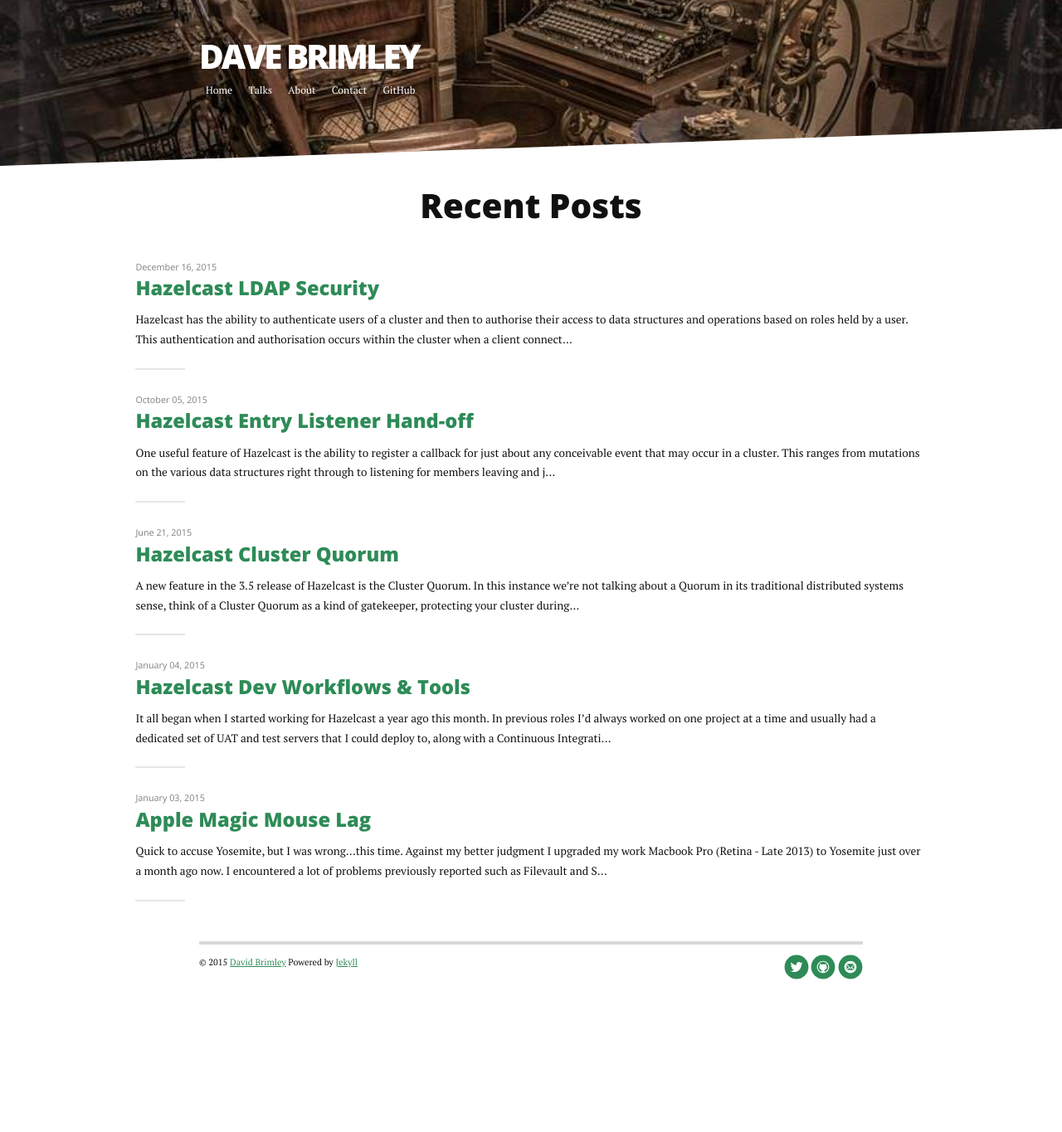
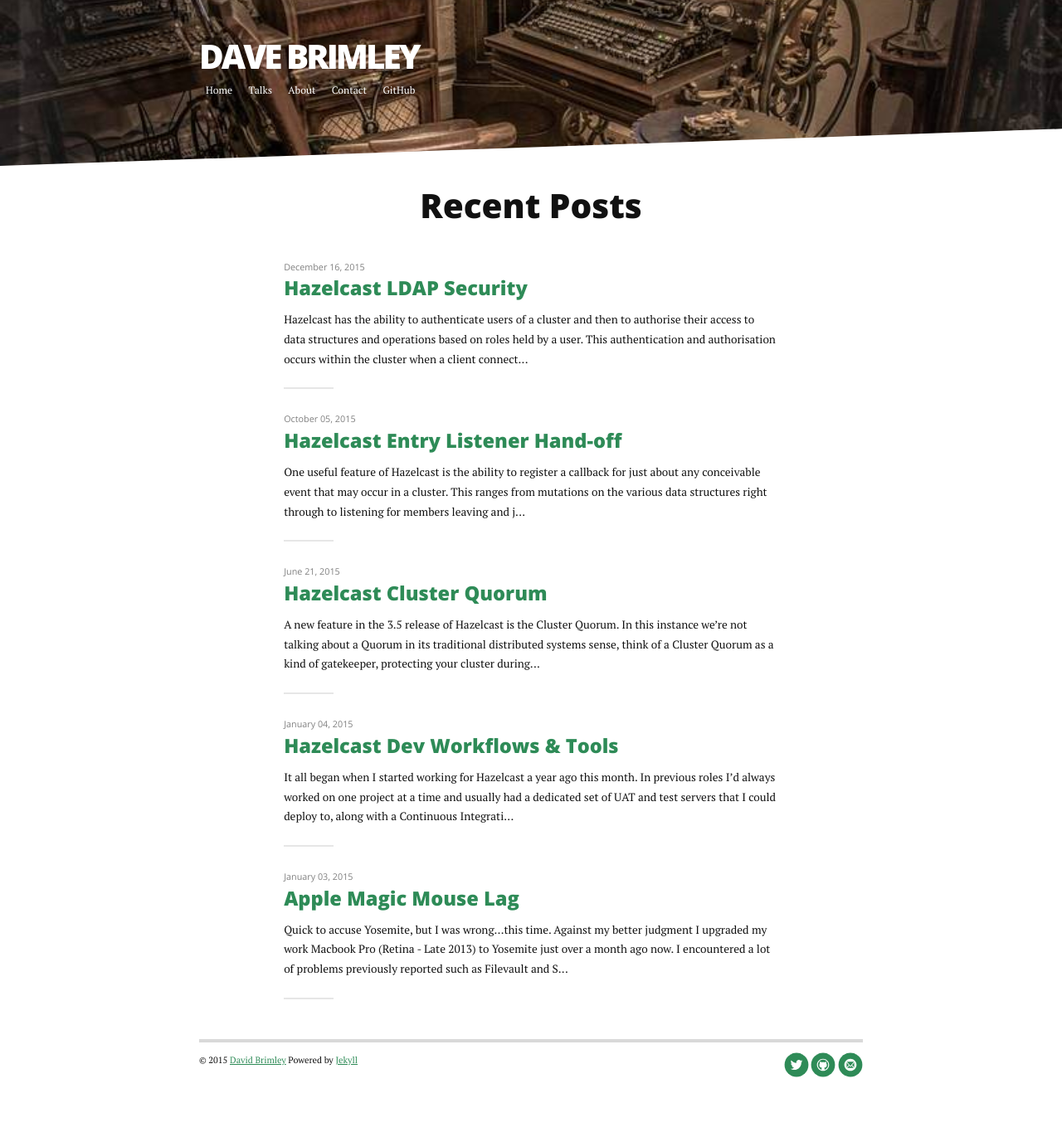
Before and after one commit to dbrimley/dbrimley.github.io, a Jekyll site: the page built from index.html, in a window 1280 px wide. Shown: the whole page at 83% size. Built offline with Jekyll 4.4.1, drawn with Linux system fonts in a browser that asks for light colours; nearby versions of some CDN libraries; Markdown is read by kramdown in place of the engine named in the settings; the list of posts is cut into pages by our own code; before the commit the page ends 1247 px from its top, so only the background shows below that.

Commit message:
max width reduce

```diff
--- a/assets/css/style.css
+++ b/assets/css/style.css
@@ -823,7 +823,7 @@ object {
 }
 
 .container {
-    max-width: 800px;
+    max-width: 610px;
     margin-left: auto;
     margin-right: auto;
     padding: 0 20px
@@ -1262,7 +1262,7 @@ dd {
         transform-origin: bottom left
     }
     .container {
-        max-width: 1600px;
+        max-width: 800px;
         margin-left: auto;
         margin-right: auto;
         padding: 0
```
